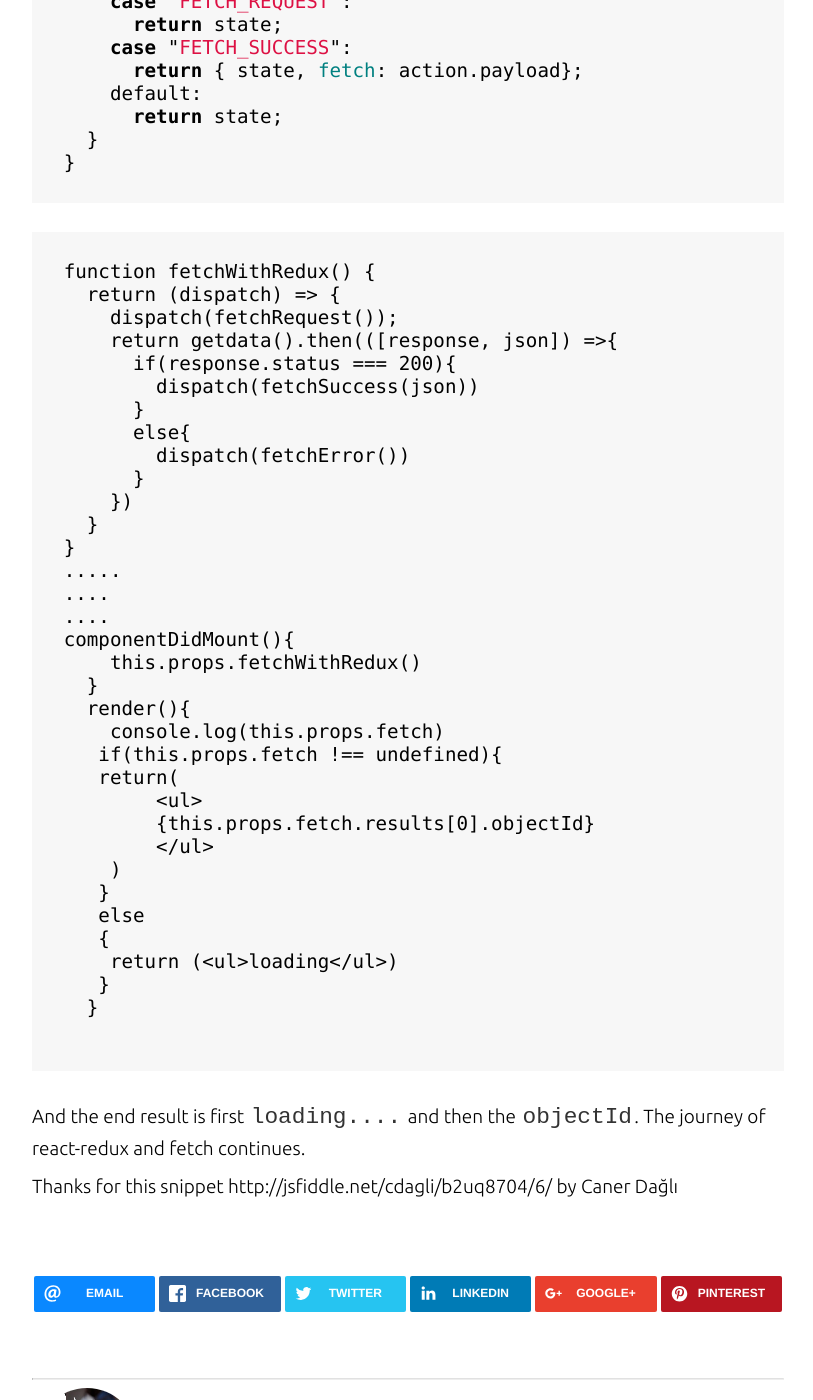
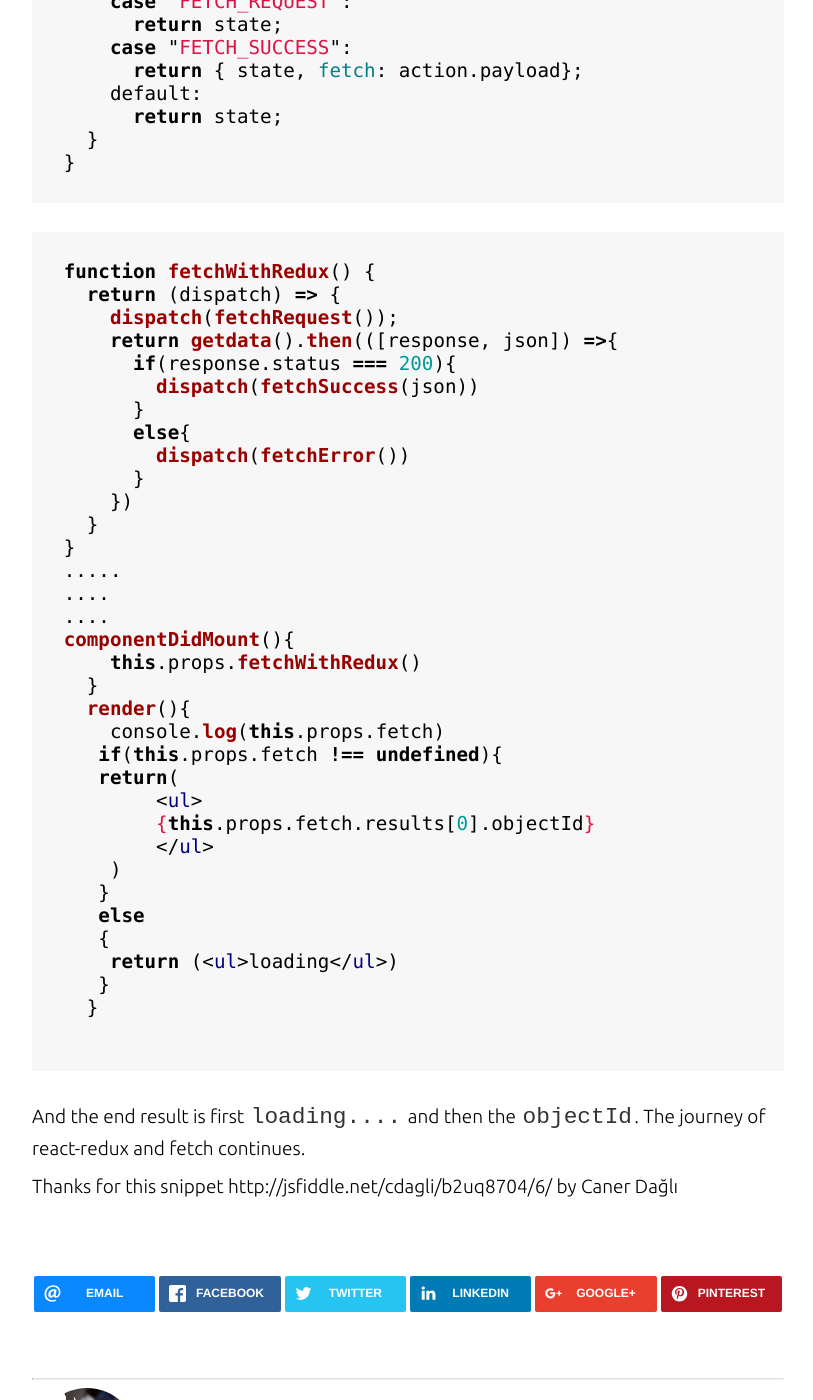
Before and after one commit to cymtrick/lol, a Jekyll site: the page built from _posts/2017-09-27-React-Redux-And-Fetch-=-Awesome.md, in a window 1280 px wide and 1400 px high, scrolled down 2046 px. Shown: the whole window, without its empty margins (232-1045 px from the left). Built offline with Jekyll 4.4.1, drawn with Linux system fonts in a browser that asks for light colours; nearby versions of some CDN libraries.

Commit message:
Update 2017-09-27-React-Redux-And-Fetch-=-Awesome.md

```diff
--- a/_posts/2017-09-27-React-Redux-And-Fetch-=-Awesome.md
+++ b/_posts/2017-09-27-React-Redux-And-Fetch-=-Awesome.md
@@ -86,7 +86,9 @@ const reducer = (state = {}, action) => {
 {% endhighlight %}
 
 
-{% highlight babel %}
+
+{% highlight jsx %}
+
 function fetchWithRedux() {
   return (dispatch) => {
     dispatch(fetchRequest());
```
